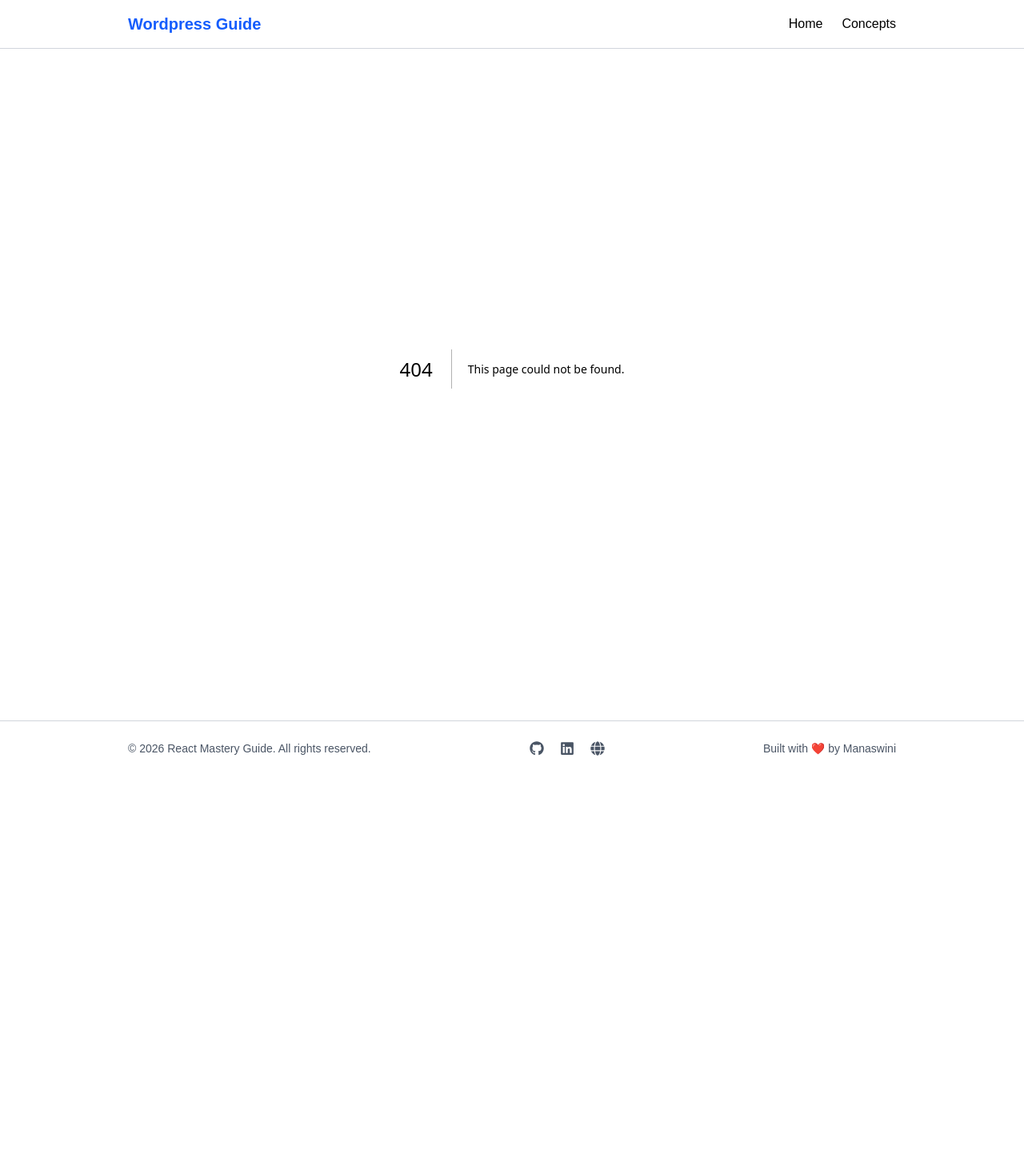
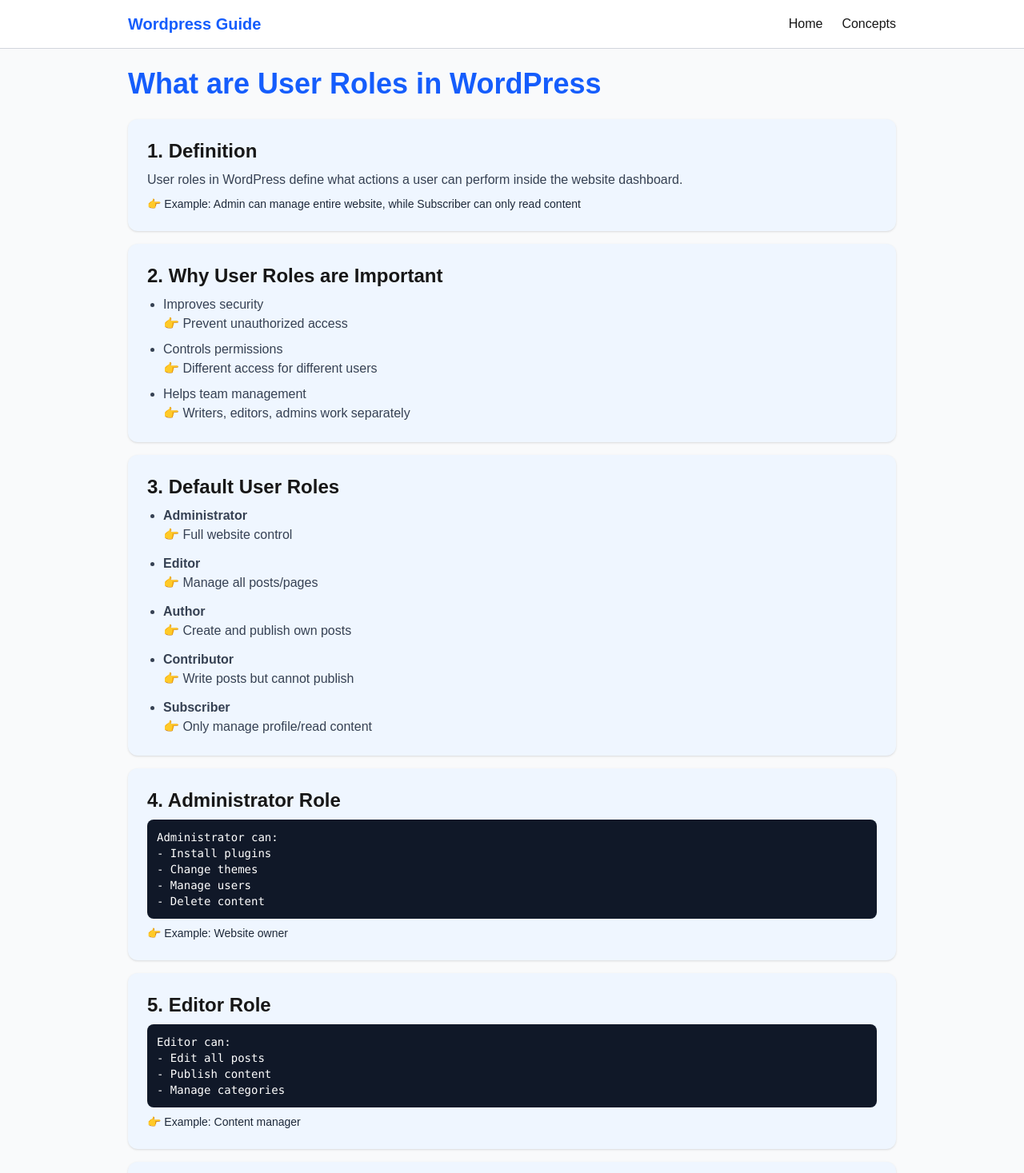
Before and after one commit to Monisasmal/WordPress-Concepts, a Next.js app: page /concepts/WhatAreUserRoles in a window 1280 px wide. Before the commit this address had no page. Shown: the top 1467 px of the page at 80% size. Before the commit the page ends 970 px from the top, so only its background shows below. Built offline with nearby package versions, Linux system fonts and the light colour scheme.

Commit message:
first commit

```diff
--- /dev/null
+++ b/src/app/concepts/WhatAreUserRoles/page.tsx
@@ -0,0 +1,272 @@
+export default function WhatAreUserRoles() {
+  return (
+    <div className="bg-gray-50 min-h-screen">
+
+      {/* Container */}
+      <div className="w-full max-w-5xl mx-auto px-4 sm:px-6 lg:px-8 py-6">
+
+        {/* Header */}
+        <h1 className="text-2xl sm:text-3xl md:text-4xl font-bold text-blue-600 mb-6">
+          What are User Roles in WordPress
+        </h1>
+
+        {/* Card Wrapper */}
+        <div className="space-y-4">
+
+          {/* Definition */}
+          <section className="bg-blue-50 shadow-sm rounded-xl p-4 sm:p-6">
+            <h2 className="text-lg sm:text-xl md:text-2xl font-semibold mb-2">
+              1. Definition
+            </h2>
+
+            <p className="text-sm sm:text-base text-gray-700">
+              User roles in WordPress define what actions a user can perform
+              inside the website dashboard.
+            </p>
+
+            <p className="text-sm text-gray-800 mt-2">
+              👉 Example: Admin can manage entire website, while Subscriber can only read content
+            </p>
+          </section>
+
+          {/* Why */}
+          <section className="bg-blue-50 shadow-sm rounded-xl p-4 sm:p-6">
+            <h2 className="text-lg sm:text-xl md:text-2xl font-semibold mb-2">
+              2. Why User Roles are Important
+            </h2>
+
+            <ul className="list-disc ml-5 text-sm sm:text-base text-gray-700 space-y-2">
+              <li>
+                Improves security
+                <br />👉 Prevent unauthorized access
+              </li>
+
+              <li>
+                Controls permissions
+                <br />👉 Different access for different users
+              </li>
+
+              <li>
+                Helps team management
+                <br />👉 Writers, editors, admins work separately
+              </li>
+            </ul>
+          </section>
+
+          {/* Roles */}
+          <section className="bg-blue-50 shadow-sm rounded-xl p-4 sm:p-6">
+            <h2 className="text-lg sm:text-xl md:text-2xl font-semibold mb-2">
+              3. Default User Roles
+            </h2>
+
+            <ul className="list-disc ml-5 text-sm sm:text-base text-gray-700 space-y-3">
+
+              <li>
+                <strong>Administrator</strong>
+                <br />👉 Full website control
+              </li>
+
+              <li>
+                <strong>Editor</strong>
+                <br />👉 Manage all posts/pages
+              </li>
+
+              <li>
+                <strong>Author</strong>
+                <br />👉 Create and publish own posts
+              </li>
+
+              <li>
+                <strong>Contributor</strong>
+                <br />👉 Write posts but cannot publish
+              </li>
+
+              <li>
+                <strong>Subscriber</strong>
+                <br />👉 Only manage profile/read content
+              </li>
+            </ul>
+          </section>
+
+          {/* Administrator */}
+          <section className="bg-blue-50 shadow-sm rounded-xl p-4 sm:p-6">
+            <h2 className="text-lg sm:text-xl md:text-2xl font-semibold mb-2">
+              4. Administrator Role
+            </h2>
+
+            <pre className="bg-gray-900 text-white p-3 rounded-lg text-sm overflow-x-auto">
+{`Administrator can:
+- Install plugins
+- Change themes
+- Manage users
+- Delete content`}
+            </pre>
+
+            <p className="text-sm text-gray-800 mt-2">
+              👉 Example: Website owner
+            </p>
+          </section>
+
+          {/* Editor */}
+          <section className="bg-blue-50 shadow-sm rounded-xl p-4 sm:p-6">
+            <h2 className="text-lg sm:text-xl md:text-2xl font-semibold mb-2">
+              5. Editor Role
+            </h2>
+
+            <pre className="bg-gray-900 text-white p-3 rounded-lg text-sm overflow-x-auto">
+{`Editor can:
+- Edit all posts
+- Publish content
+- Manage categories`}
+            </pre>
+
+            <p className="text-sm text-gray-800 mt-2">
+              👉 Example: Content manager
+            </p>
+          </section>
+
+          {/* Author */}
+          <section className="bg-blue-50 shadow-sm rounded-xl p-4 sm:p-6">
+            <h2 className="text-lg sm:text-xl md:text-2xl font-semibold mb-2">
+              6. Author Role
+            </h2>
+
+            <pre className="bg-gray-900 text-white p-3 rounded-lg text-sm overflow-x-auto">
+{`Author can:
+- Write posts
+- Publish own posts
+- Upload media`}
+            </pre>
+
+            <p className="text-sm text-gray-800 mt-2">
+              👉 Example: Blog writer
+            </p>
+          </section>
+
+          {/* Contributor */}
+          <section className="bg-blue-50 shadow-sm rounded-xl p-4 sm:p-6">
+            <h2 className="text-lg sm:text-xl md:text-2xl font-semibold mb-2">
+              7. Contributor Role
+            </h2>
+
+            <pre className="bg-gray-900 text-white p-3 rounded-lg text-sm overflow-x-auto">
+{`Contributor can:
+- Write posts
+- Edit own drafts
+- Cannot publish`}
+            </pre>
+
+            <p className="text-sm text-gray-800 mt-2">
+              👉 Example: Guest writer
+            </p>
+          </section>
+
+          {/* Subscriber */}
+          <section className="bg-blue-50 shadow-sm rounded-xl p-4 sm:p-6">
+            <h2 className="text-lg sm:text-xl md:text-2xl font-semibold mb-2">
+              8. Subscriber Role
+            </h2>
+
+            <pre className="bg-gray-900 text-white p-3 rounded-lg text-sm overflow-x-auto">
+{`Subscriber can:
+- Login
+- Update profile
+- Read content`}
+            </pre>
+
+            <p className="text-sm text-gray-800 mt-2">
+              👉 Example: Website member/user
+            </p>
+          </section>
+
+          {/* Real Example */}
+          <section className="bg-blue-50 shadow-sm rounded-xl p-4 sm:p-6">
+            <h2 className="text-lg sm:text-xl md:text-2xl font-semibold mb-2">
+              9. Real-Life Example
+            </h2>
+
+            <ul className="list-disc ml-5 text-sm sm:text-base text-gray-700 space-y-2">
+              <li>
+                Admin
+                <br />👉 Website owner
+              </li>
+
+              <li>
+                Editor
+                <br />👉 Team manager
+              </li>
+
+              <li>
+                Author
+                <br />👉 Blog writer
+              </li>
+
+              <li>
+                Subscriber
+                <br />👉 Registered user
+              </li>
+            </ul>
+          </section>
+
+          {/* Advantages */}
+          <section className="bg-blue-50 shadow-sm rounded-xl p-4 sm:p-6">
+            <h2 className="text-lg sm:text-xl md:text-2xl font-semibold mb-2">
+              10. Advantages
+            </h2>
+
+            <ul className="list-disc ml-5 text-sm sm:text-base text-gray-700 space-y-2">
+              <li>
+                Better security
+                <br />👉 Limited access
+              </li>
+
+              <li>
+                Organized workflow
+                <br />👉 Separate responsibilities
+              </li>
+
+              <li>
+                Easy team collaboration
+                <br />👉 Multi-user management
+              </li>
+            </ul>
+          </section>
+
+          {/* Mistakes */}
+          <section className="bg-blue-50 shadow-sm rounded-xl p-4 sm:p-6">
+            <h2 className="text-lg sm:text-xl md:text-2xl font-semibold mb-2">
+              11. Common Mistakes
+            </h2>
+
+            <ul className="list-disc ml-5 text-sm sm:text-base text-gray-700 space-y-2">
+              <li>
+                Giving admin access to everyone
+                <br />👉 Security risk
+              </li>
+
+              <li>
+                Wrong permission setup
+                <br />👉 Unauthorized actions
+              </li>
+            </ul>
+          </section>
+
+          {/* Interview */}
+          <section className="bg-blue-50 shadow-sm rounded-xl p-4 sm:p-6">
+            <h2 className="text-lg sm:text-xl md:text-2xl font-semibold mb-2">
+              Interview Points
+            </h2>
+
+            <ul className="list-disc ml-5 text-sm sm:text-base text-gray-900 space-y-1">
+              <li>User roles control permissions</li>
+              <li>Main roles: Admin, Editor, Author, Contributor, Subscriber</li>
+              <li>Administrator has full access</li>
+              <li>Improves website security</li>
+            </ul>
+          </section>
+
+        </div>
+      </div>
+    </div>
+  );
+}
--- a/src/app/concepts/page.tsx
+++ b/src/app/concepts/page.tsx
@@ -31,6 +31,7 @@
      {name: "What are Hooks in WordPress?", path:"/concepts/WhatAreHooks"},
      {name: "Difference Between Action and Filter in WordPress?", path:"/concepts/ActionVsFilter"},
      {name: "Examples of add_action() and add_filter() in WordPress?", path:"/concepts/HookExamples"},
+     {name: "What are User Roles in WordPress?", path:"/concepts/WhatAreUserRoles"},
 ];
 
 export default function Concepts(){
```
